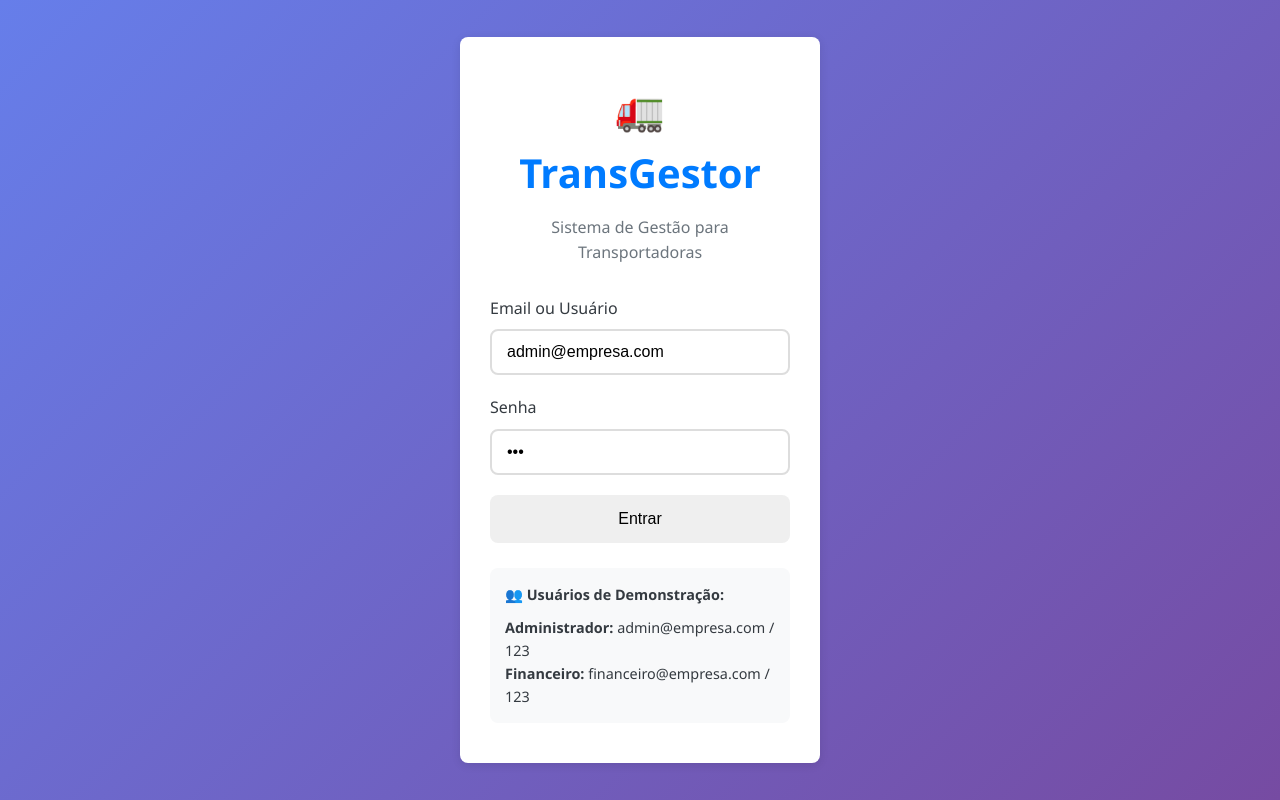
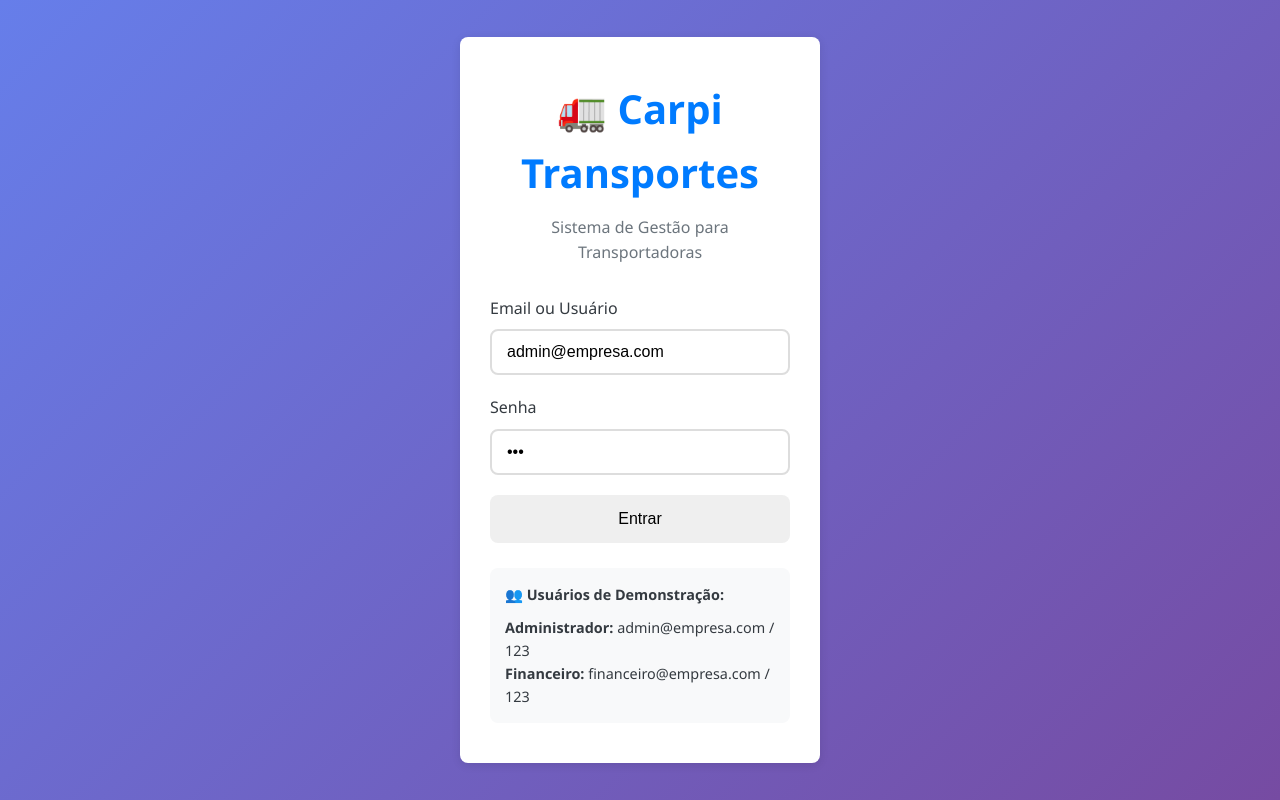
Before and after one commit to tecgestor/transgestor-sistema, a website: page index.html in a window 1280 px wide. Drawn offline with Linux system fonts and the light colour scheme.

Commit message:
Update index.html

```diff
--- a/index.html
+++ b/index.html
@@ -12,7 +12,7 @@
         <div class="login-container">
             <div class="login-card">
                 <div class="login-header">
-                    <h1 class="login-title">🚛 TransGestor</h1>
+                    <h1 class="login-title">🚛 Carpi Transportes</h1>
                     <p class="login-subtitle">Sistema de Gestão para Transportadoras</p>
                 </div>
                 <form id="loginForm" class="login-form" onsubmit="doLogin(event)">
@@ -41,7 +41,7 @@
         <header class="header">
             <div class="container">
                 <div class="header-content">
-                    <h1 class="logo">🚛 TransGestor</h1>
+                    <h1 class="logo">🚛 Carpi Transportes</h1>
                     <div class="header-right">
                         <span class="user-info">Olá, <span id="currentUserName">Usuário</span></span>
                         <button class="btn btn--outline btn--sm" onclick="logout()">Sair</button>
```
